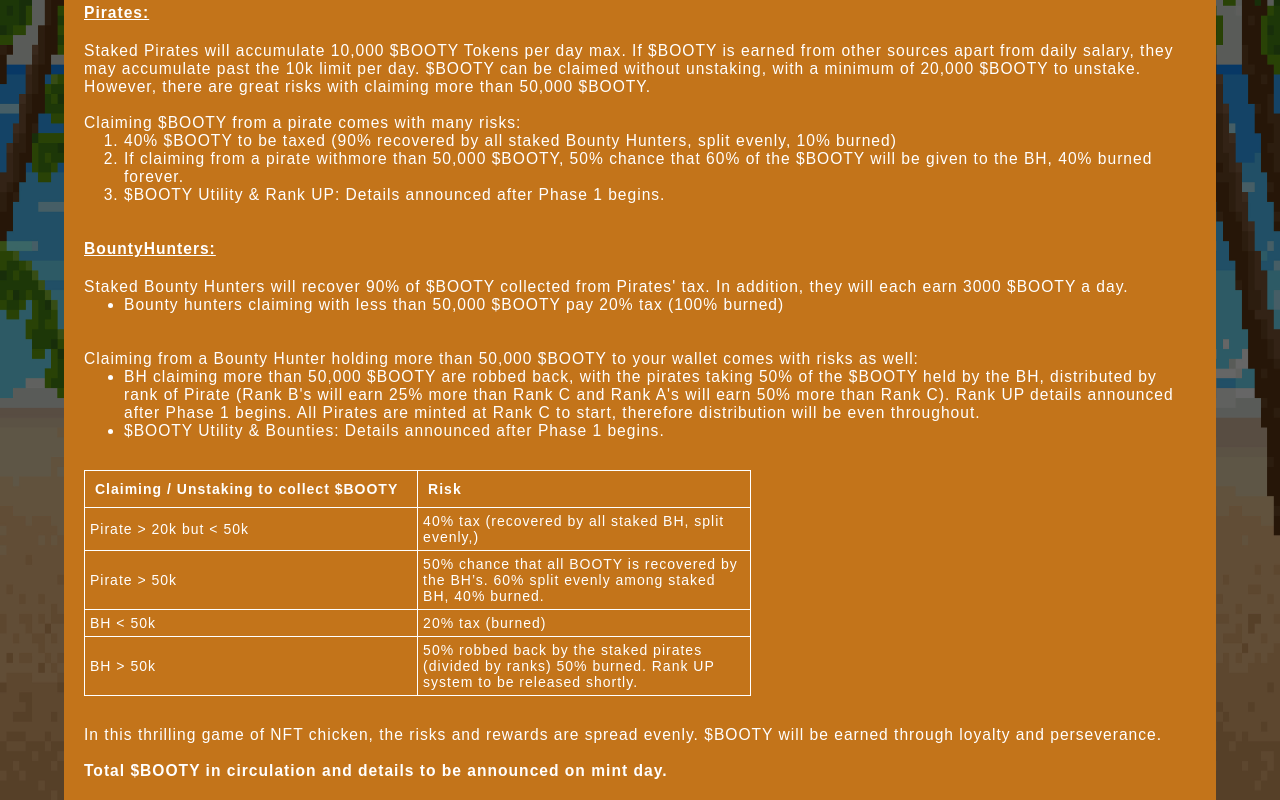
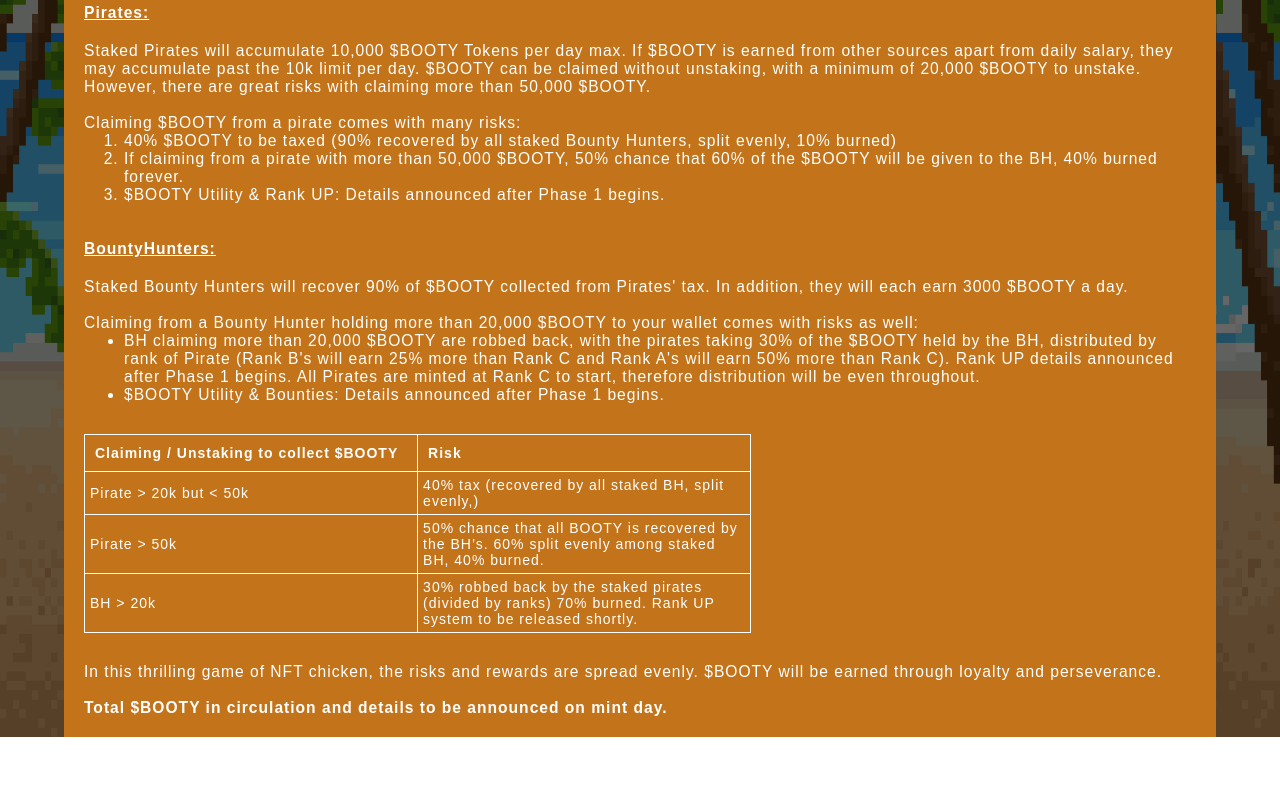
Before and after one commit to josephp126/piratehunternft-frontend, a React (Create React App) app: page /whitepaper in a window 1280 px wide. Shown: the part 741-1541 px from the top of the page. After the commit the page ends 1478 px from the top, so only its background shows below. Built offline with nearby package versions, Linux system fonts and the light colour scheme.

Commit message:
Update WhitePaper.js

```diff
--- a/src/components/WhitePaper.js
+++ b/src/components/WhitePaper.js
@@ -30,7 +30,7 @@ const WhitePaper = () => {
                 <br></br> <br></br>
                 <p>Rules:</p>
 
-                Pirate Hunter’s is a collection of 30,000 NFTs where Pirates and Bounty Hunter’s fight for $BOOTY. Each wallet will be able to mint 2 NFT’s. 2500 total whitelist will be given out prior to launch. Each mint will be priced at 0.069420 per NFT. You will have a 50% chance of getting a Bounty Hunter or Pirate at mint, and have the option to stake immediately. Gen 0 will be mintable with ETH, and Gen 1 & 2 will be mintable with $BOOTY at the start of each new phase.
+                Pirate Hunter’s is a collection of 30,000 NFTs where Pirates and Bounty Hunter’s fight for $BOOTY. Each wallet will be able to mint 2 NFT’s. 500 total whitelist will be given out prior to launch. Each mint will be priced at 0.069420 per NFT. You will have a 50% chance of getting a Bounty Hunter or Pirate at mint, and have the option to stake immediately. Gen 0 will be mintable with ETH, and Gen 1 & 2 will be mintable with $BOOTY at the start of each new phase.
                 <br></br> <br></br>
                 All Pirates will start as Rank C. Rank B and Rank A will be earned through RANKUP, paid for by $BOOTY through the website. Bounty Hunters do not have ranks.
                 <br></br> <br></br>
@@ -41,7 +41,7 @@ const WhitePaper = () => {
                 <br></br>
                 <ol>
                     <li> 40% $BOOTY to be taxed (90% recovered by all staked Bounty Hunters, split evenly, 10% burned)</li>
-                    <li> If claiming from a pirate withmore than 50,000 $BOOTY, 50% chance that 60% of the $BOOTY will be given to the BH, 40% burned forever. </li>
+                    <li> If claiming from a pirate with more than 50,000 $BOOTY, 50% chance that 60% of the $BOOTY will be given to the BH, 40% burned forever. </li>
                     <li>$BOOTY Utility & Rank UP: Details announced after Phase 1 begins. </li>
                 </ol>
                 <br></br> <br></br>
@@ -49,15 +49,11 @@ const WhitePaper = () => {
                 <p>BountyHunters:</p>
                 Staked Bounty Hunters will recover 90% of $BOOTY collected from Pirates' tax. In addition, they will each earn 3000 $BOOTY a day.
 
-                <ul>
-                    <li> Bounty hunters claiming with less than 50,000 $BOOTY pay 20% tax (100% burned)</li>
-                </ul>
-
                 <br></br> <br></br>
-                Claiming from a Bounty Hunter holding more than 50,000 $BOOTY to your wallet comes with risks as well:
+                Claiming from a Bounty Hunter holding more than 20,000 $BOOTY to your wallet comes with risks as well:
 
                 <ul>
-                    <li> BH claiming more than 50,000 $BOOTY are robbed back, with the pirates taking 50% of the $BOOTY held by the BH, distributed by rank of Pirate (Rank B's will earn 25% more than Rank C and Rank A's will earn 50% more than Rank C). Rank UP details announced after Phase 1 begins. All Pirates are minted at Rank C to start, therefore distribution will be even throughout.
+                    <li> BH claiming more than 20,000 $BOOTY are robbed back, with the pirates taking 30% of the $BOOTY held by the BH, distributed by rank of Pirate (Rank B's will earn 25% more than Rank C and Rank A's will earn 50% more than Rank C). Rank UP details announced after Phase 1 begins. All Pirates are minted at Rank C to start, therefore distribution will be even throughout.
                     </li>
                     <li>$BOOTY Utility & Bounties: Details announced after Phase 1 begins.</li>
                 </ul>
@@ -79,12 +75,8 @@ const WhitePaper = () => {
                             <td>50% chance that all BOOTY is recovered by the BH’s. 60% split evenly among staked BH, 40% burned.</td>
                         </tr>
                         <tr>
-                            <td>BH {"<"} 50k</td>
-                            <td>20% tax (burned)</td>
-                        </tr>
-                        <tr>
-                            <td>BH {">"} 50k</td>
-                            <td>50% robbed back by the staked pirates (divided by ranks) 50% burned.
+                            <td>BH {">"} 20k</td>
+                            <td>30% robbed back by the staked pirates (divided by ranks) 70% burned.
                                 Rank UP system to be released shortly.
                             </td>
 
```
